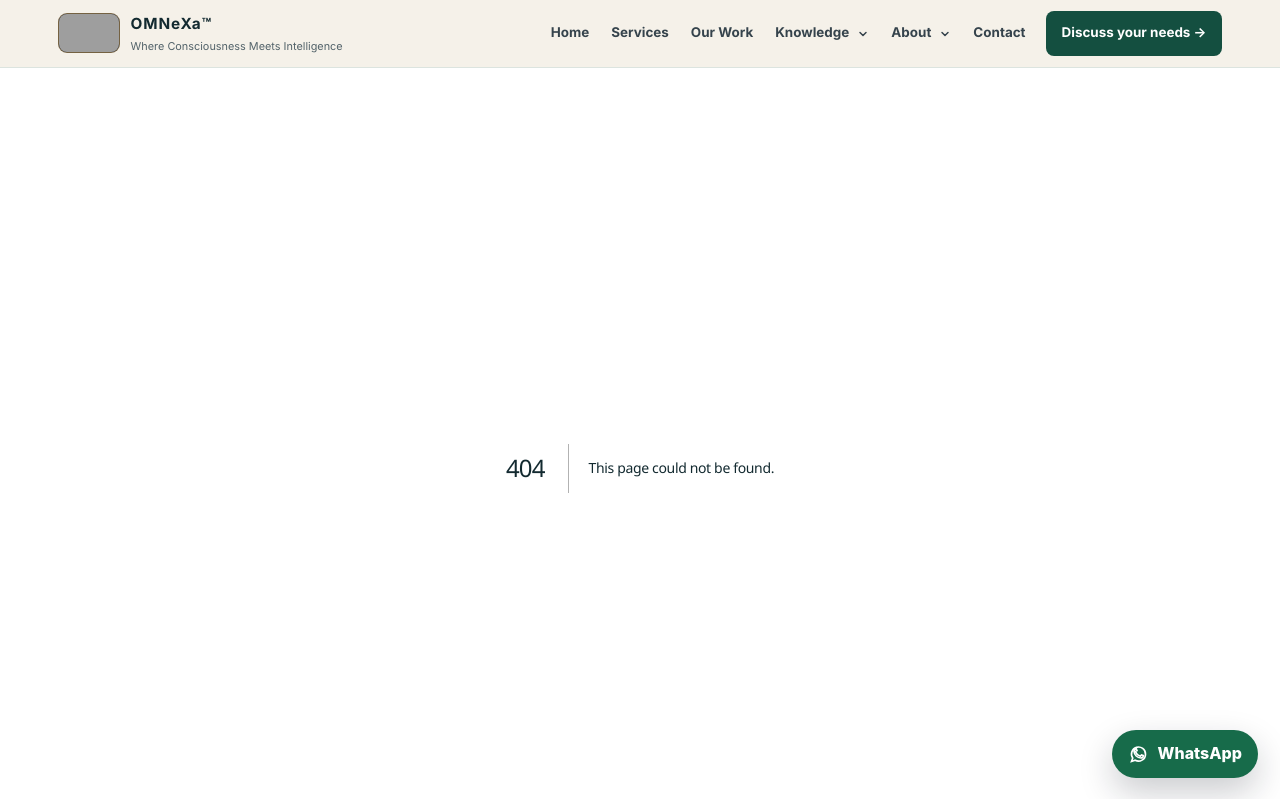
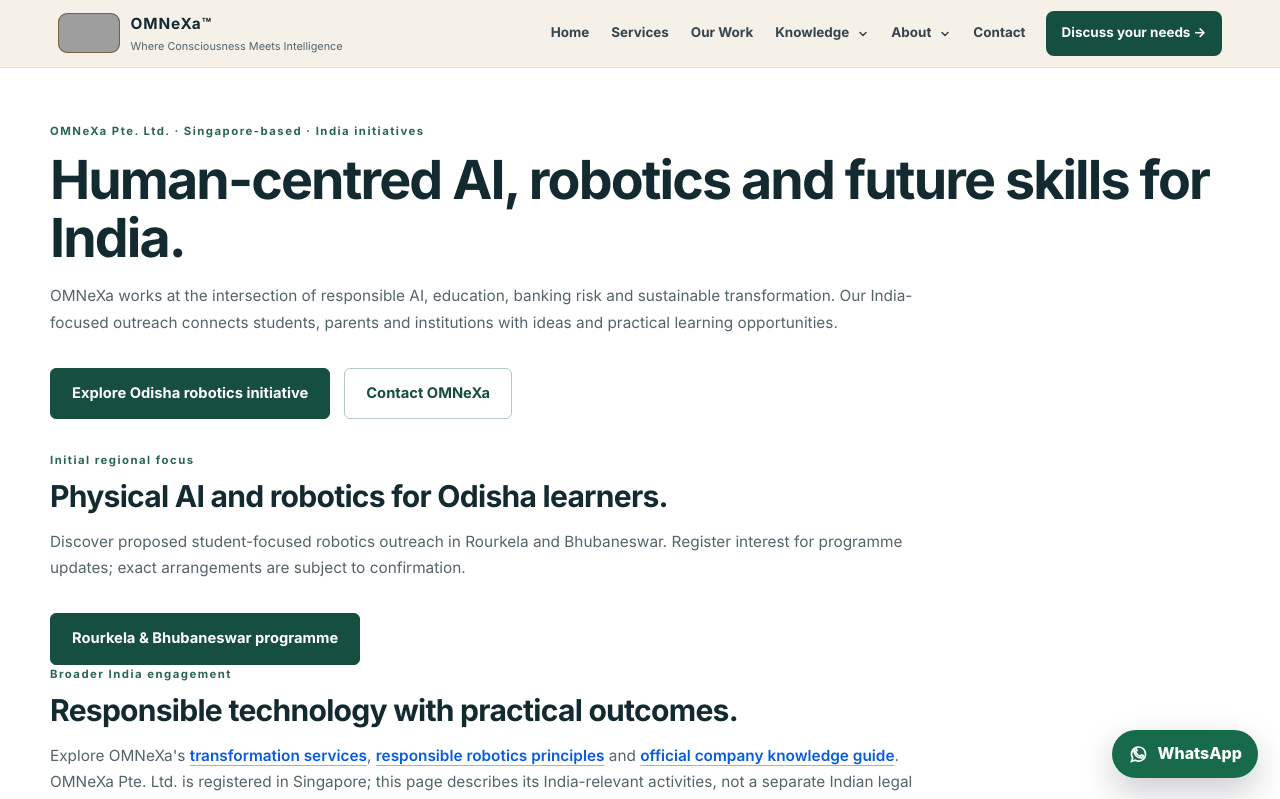
Before and after one commit to HumanSamaritan/OMNEXAFuture, a Next.js app: page /india in a window 1280 px wide. Before the commit this address had no page. Shown: the top 799 px of the page. Built offline with nearby package versions, Linux system fonts and the light colour scheme; grey boxes are pictures that could not be loaded.

Commit message:
Add India and Odisha robotics search landing pages from live production baseline

```diff
--- /dev/null
+++ b/app/india/page.tsx
@@ -0,0 +1,41 @@
+import type { Metadata } from "next";
+
+export const metadata: Metadata = {
+  title: "OMNeXa India | AI, Robotics, Education & Transformation",
+  description: "Explore OMNeXa's India-focused education, robotics and responsible AI initiatives, including student outreach in Rourkela and Bhubaneswar, Odisha. Singapore-based, globally engaged.",
+  alternates: { canonical: "/india" },
+  openGraph: {
+    title: "OMNeXa India | Education, Robotics & Responsible AI",
+    description: "OMNeXa's initiatives relevant to Indian students, institutions and organisations.",
+    url: "https://www.omnexagoc.com/india",
+    images: [{url: "/omnexa-logo.png", alt: "OMNeXa official logo"}]
+  }
+};
+export default function IndiaPage() {
+  return <main>
+    <section className="page-hero section-shell aligned-section">
+      <p className="eyebrow">OMNeXa Pte. Ltd. · Singapore-based · India initiatives</p>
+      <h1>Human-centred AI, robotics and future skills for India.</h1>
+      <p>OMNeXa works at the intersection of responsible AI, education, banking risk and sustainable transformation. Our India-focused outreach connects students, parents and institutions with ideas and practical learning opportunities.</p>
+      <div className="hero-actions">
+        <a className="button primary" href="/india/odisha/robotics">Explore Odisha robotics initiative</a>
+        <a className="button secondary" href="/contact">Contact OMNeXa</a>
+      </div>
+    </section>
+    <section className="section-shell aligned-section">
+      <div className="section-heading">
+        <p className="eyebrow">Initial regional focus</p>
+        <h2>Physical AI and robotics for Odisha learners.</h2>
+        <p>Discover proposed student-focused robotics outreach in Rourkela and Bhubaneswar. Register interest for programme updates; exact arrangements are subject to confirmation.</p>
+      </div>
+      <div className="hero-actions"><a className="button primary" href="/india/odisha/robotics">Rourkela &amp; Bhubaneswar programme</a></div>
+    </section>
+    <section className="section-shell aligned-section">
+      <div className="section-heading">
+        <p className="eyebrow">Broader India engagement</p>
+        <h2>Responsible technology with practical outcomes.</h2>
+        <p>Explore OMNeXa's <a href="/services">transformation services</a>, <a href="/robotics-with-human-values">responsible robotics principles</a> and <a href="/knowledge">official company knowledge guide</a>. OMNeXa Pte. Ltd. is registered in Singapore; this page describes its India-relevant activities, not a separate Indian legal entity.</p>
+      </div>
+    </section>
+  </main>;
+}
```
